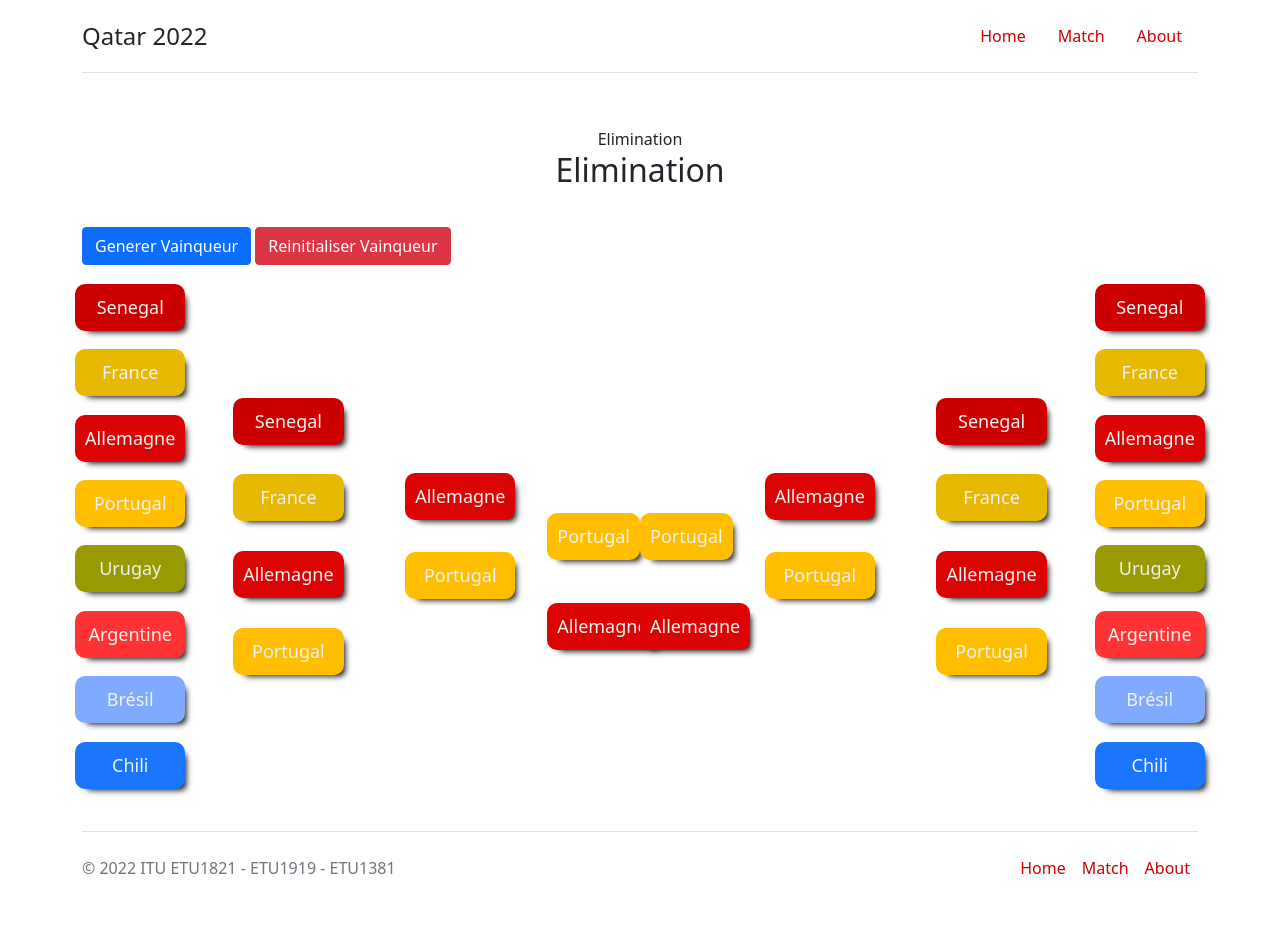
After one commit to maheryfit/world_cupS3, a PHP site: page /pages/elimination.html in a window 1280 px wide. The commit adds this page. Run offline with PHP 8.4, Linux system fonts and the light colour scheme.

Commit message:
Update elimination

```diff
--- a/assets/css/style.css
+++ b/assets/css/style.css
@@ -79,3 +79,86 @@ section {
 .section-body tr:nth-child(even){background-color: #f2f2f2;}
 
 .section-body tr:hover {background-color: #ddd;}
+
+.huitieme .team {
+    margin: 1.15rem;
+}
+
+.quart .team {
+    margin: 1.85rem;
+}
+
+.demi-final .team {
+    margin: 2rem;
+}
+
+.last-square {
+    position: relative;
+}
+
+.third-place {
+    position: absolute;
+    bottom: -90px;
+}
+
+.GROUPE-A {
+    background-color: #cc0000;
+    color: #f2f2f2;
+}
+
+.GROUPE-B {
+    background-color:  #e6b800;
+    color: #f2f2f2;
+}
+
+.GROUPE-C {
+    background-color: #db0404;
+    color: #f2f2f2;
+}
+
+.GROUPE-D {
+    background-color: #ffbf00;
+    color: #f2f2f2;
+}
+
+.GROUPE-E {
+    background-color: #999900;
+    color: #f2f2f2;
+}
+
+.GROUPE-F {
+    background-color: #ff3333;
+    color: #f2f2f2;
+}
+
+.GROUPE-G {
+    background-color: #80aaff;
+    color: #f2f2f2;
+}
+
+.GROUPE-H {
+    background-color: #1a75ff;
+    color: #f2f2f2;
+}
+
+.team {
+    -webkit-border-radius: 10px;
+    -moz-border-radius: 10px;
+    -ms-border-radius: 10px;
+    -o-border-radius: 10px;
+    border-radius: 10px;
+    text-align: center;
+    padding: 10px;
+    cursor: pointer;
+    box-shadow: 6px 6px 6px -5px black;
+    opacity: 1;
+    -webkit-transition: opacity .5s ease-in;
+    -moz-transition: opacity .5s ease-in;
+    -ms-transition: opacity .5s ease-in;
+    -o-transition: opacity .5s ease-in;
+    transition: opacity .5s ease-in;
+}
+
+.team:hover {
+    opacity: .7;
+}
--- /dev/null
+++ b/pages/elimination.html
@@ -0,0 +1,125 @@
+<!DOCTYPE html>
+<html lang="en">
+<head>
+    <meta charset="UTF-8">
+    <meta http-equiv="X-UA-Compatible" content="IE=edge">
+    <meta name="viewport" content="width=device-width, initial-scale=1.0">
+    <link rel="stylesheet" href="../assets/css/bootstrap.min.css">
+    <link rel="stylesheet" href="../assets/css/style.css">
+    <link rel="shortcut icon" href="../world-cup.png" type="image/x-icon">
+    <title>Coupe du monde</title>
+</head>
+<body>
+    <div class="container">
+        <header class="d-flex flex-wrap justify-content py-3 mb-4 border-bottom">
+            <a href="../index.php" class="d-flex align-items-center mb-3 mb-md-0 me-md-auto text-dark text-decoration-none">
+                <span class="fs-4 title">Qatar 2022</span>
+            </a>
+            <ul class="nav nav-pills">
+                <li class="nav-item"><a href="#" class="nav-link" aria-current="page">Home</a></li>
+                <li class="nav-item"><a href="#" class="nav-link" aria-current="page">Match</a></li>
+                <li class="nav-item"><a href="#" class="nav-link" aria-current="page">About</a></li>
+            </ul>
+        </header>
+        <div class="section-header">
+            <span>Elimination</span>
+            <h2>Elimination</h2>
+          </div>
+        <div class="section-body">
+            <a href="#"><button class="btn btn-primary">Generer Vainqueur</button></a>
+            <a href="#"><button class="btn btn-danger">Reinitialiser Vainqueur</button></a>
+          </div>
+        <div class="d-flex align-items-center justify-content-center">
+            <div class="d-flex justify-content-around align-items-start flex-row flex-grow-1">
+                <!-- Huitieme -->
+                <div class="huitieme m-auto">
+                    <div class="team GROUPE-A">Senegal</div>
+                    <div class="team GROUPE-B">France</div>
+                    <div class="team GROUPE-C">Allemagne</div>
+                    <div class="team GROUPE-D">Portugal</div>
+                    <div class="team GROUPE-E">Urugay</div>
+                    <div class="team GROUPE-F">Argentine</div>
+                    <div class="team GROUPE-G">Br&eacute;sil</div>
+                    <div class="team GROUPE-H">Chili</div>
+                </div>
+
+                <!-- Quart de finale -->
+                <div class="quart m-auto">
+                    <div class="team GROUPE-A">Senegal</div>
+                    <div class="team GROUPE-B">France</div>
+                    <div class="team GROUPE-C">Allemagne</div>
+                    <div class="team GROUPE-D">Portugal</div>
+                </div>
+
+                <!-- Demi-final -->
+                <div class="demi-final m-auto">
+                    <div class="team GROUPE-C">Allemagne</div>
+                    <div class="team GROUPE-D">Portugal</div>
+                </div>
+
+                <!-- Last square -->
+                <div class="last-square m-auto">
+                    <!-- Finale -->
+                    <div class="final m-auto">
+                        <div class="team GROUPE-D">Portugal</div>
+                    </div>
+
+                    <!-- 3e-place -->
+                    <div class="third-place m-auto">
+                        <div class="team GROUPE-C">Allemagne</div>
+                    </div>
+                </div>
+
+            </div>
+            <div class="d-flex justify-content-around align-items-end flex-row-reverse flex-grow-1">
+                 <!-- Huitieme -->
+                <div class="huitieme m-auto">
+                    <div class="team GROUPE-A">Senegal</div>
+                    <div class="team GROUPE-B">France</div>
+                    <div class="team GROUPE-C">Allemagne</div>
+                    <div class="team GROUPE-D">Portugal</div>
+                    <div class="team GROUPE-E">Urugay</div>
+                    <div class="team GROUPE-F">Argentine</div>
+                    <div class="team GROUPE-G">Br&eacute;sil</div>
+                    <div class="team GROUPE-H">Chili</div>
+                </div>
+
+                <!-- Quart de finale -->
+                <div class="quart m-auto">
+                    <div class="team GROUPE-A">Senegal</div>
+                    <div class="team GROUPE-B">France</div>
+                    <div class="team GROUPE-C">Allemagne</div>
+                    <div class="team GROUPE-D">Portugal</div>
+                </div>
+
+                <!-- Demi-final -->
+                <div class="demi-final m-auto">
+                    <div class="team GROUPE-C">Allemagne</div>
+                    <div class="team GROUPE-D">Portugal</div>
+                </div>
+
+                <!-- Last square -->
+                <div class="last-square m-auto">
+                    <!-- Finale -->
+                    <div class="final m-auto">
+                        <div class="team GROUPE-D">Portugal</div>
+                    </div>
+
+                    <!-- 3e-place -->
+                    <div class="third-place m-auto">
+                        <div class="team GROUPE-C">Allemagne</div>
+                    </div>
+                </div>
+            </div>
+        </div>
+        <footer class="d-flex flex-wrap justify-content-between align-items-center py-3 my-4 border-top">
+            <p class="col-md mb-0 text-muted">&copy; 2022 ITU ETU1821 - ETU1919 - ETU1381</p>
+            <ul class="nav col-md-4 mb-0 justify-content-end">
+                <li class="nav-item"><a href="#" class="nav-link px-2 text-muted">Home</a></li>
+                <li class="nav-item"><a href="#" class="nav-link px-2 text-muted">Match</a></li>
+                <li class="nav-item"><a href="#" class="nav-link px-2 text-muted">About</a></li>
+            </ul>
+        </footer>
+    </div>
+</body>
+</html>
```
Also changed, not shown: inc/Function.php (+0 -11 lines), index.php (+3 -4 lines), pages/result.php (+10 -2 lines).
